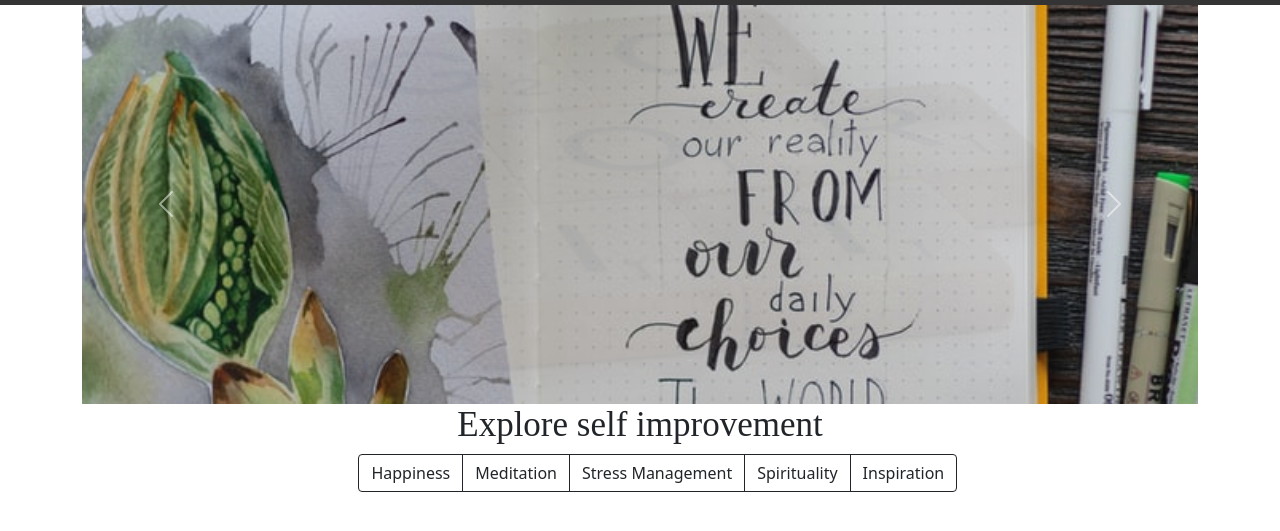
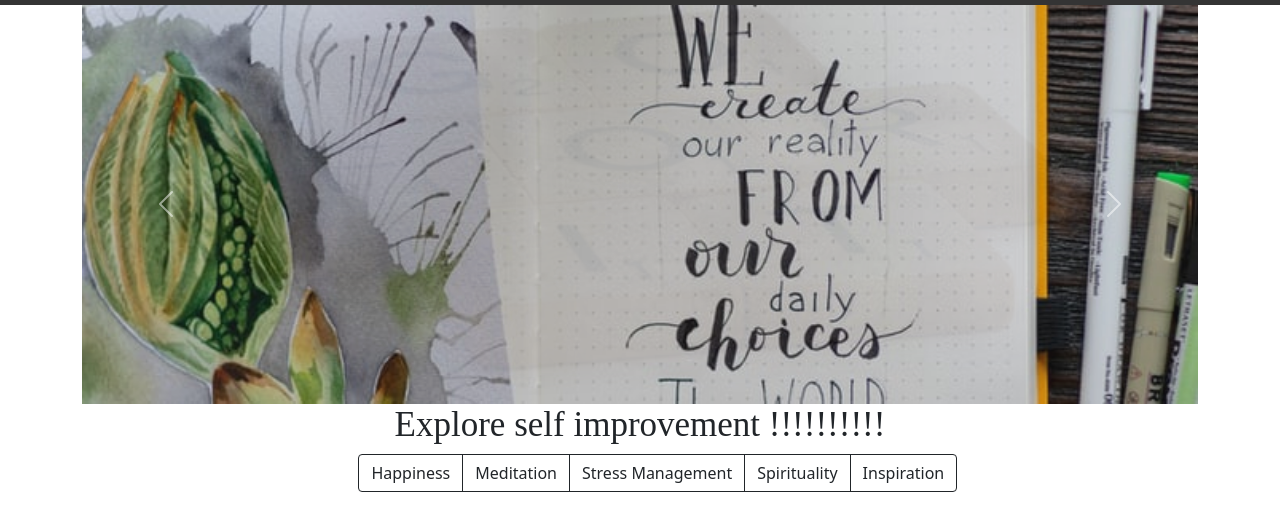
Before and after one commit to Sakshi15-6/static, a plain HTML site: page index.html in a window 1280 px wide. Shown: the part 85-616 px from the top of the page. Drawn offline with nearby package versions, Linux system fonts and the light colour scheme.

Commit message:
Update index.html

```diff
--- a/index.html
+++ b/index.html
@@ -85,7 +85,7 @@
     </button>
   </div>
 </div>
-  <h2>Explore self improvement</h2>
+  <h2>Explore self improvement !!!!!!!!!!</h2>
 
   <div class="btn-group" role="group" aria-label="Basic outlined example">
   <a href="happ.html"<button type="button" class="btn btn-outline-dark">Happiness</button></a>
```
